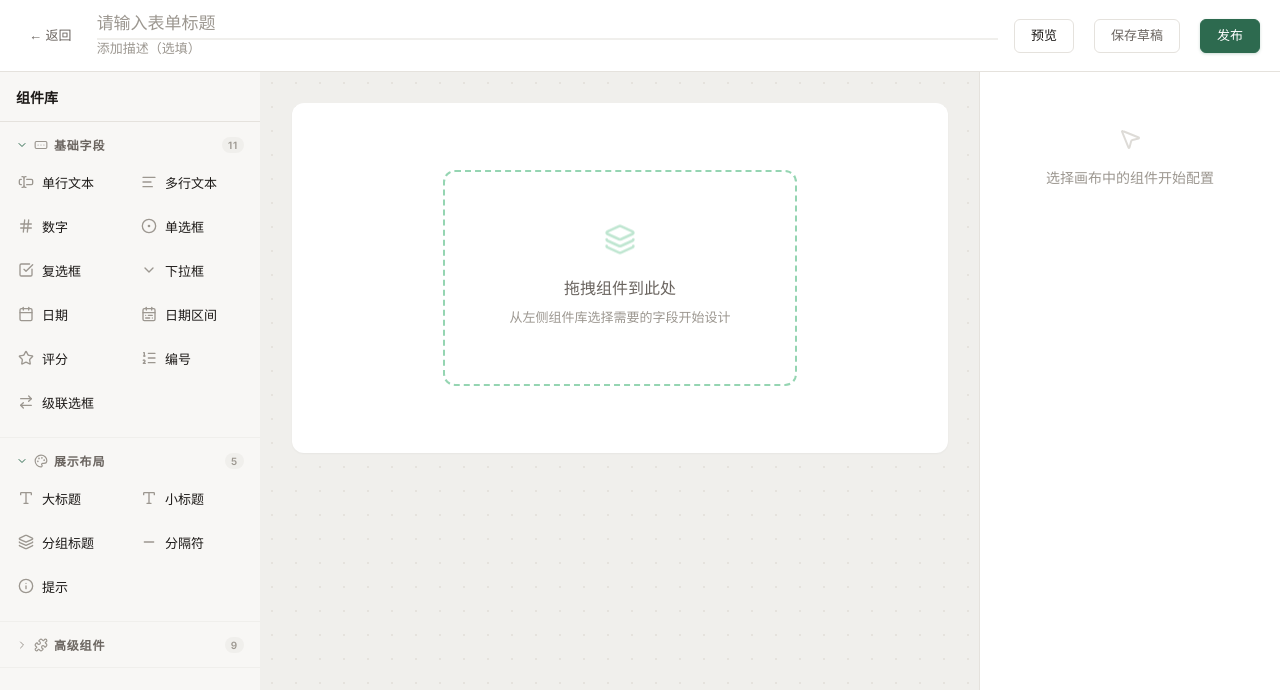
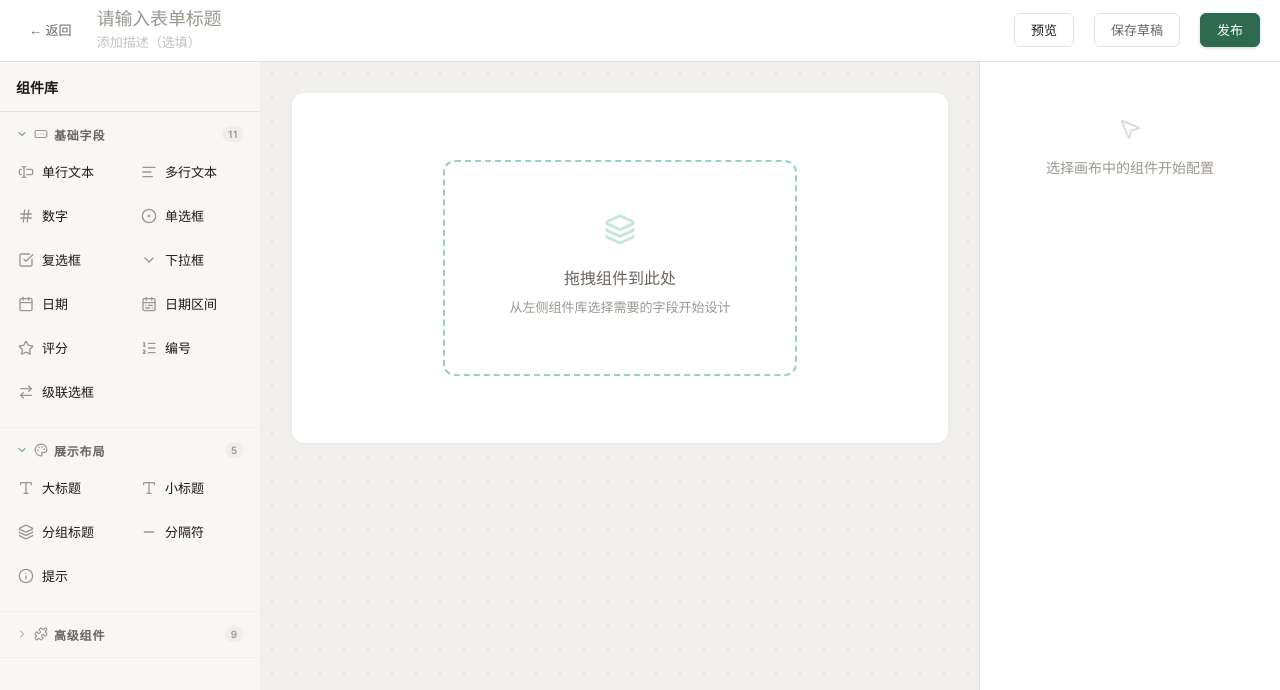
Before and after one commit to ZoHuan/FormCenter, a Vue app: page /formDesigner in a window 1280 px wide. Shown: the top 690 px of the page. Built offline with nearby package versions, Linux system fonts and the light colour scheme.

Commit message:
style: 设计器标题区域极简美化
- 无容器无边框纯排版
- 标题 18px/700/-0.01em 字间距
- 描述 13px muted

```diff
--- a/src/views/formDesigner/FormDesignerView.vue
+++ b/src/views/formDesigner/FormDesignerView.vue
@@ -255,50 +255,40 @@ function handlePublish() {
   flex: 1;
   display: flex;
   flex-direction: column;
-  gap: 1px;
-  padding: 4px 0;
+  justify-content: center;
+  gap: 2px;
+  padding: 0;
 }
 .title-input {
   border: none;
   background: transparent;
-  font-size: 17px;
-  font-weight: 600;
+  font-size: 18px;
+  font-weight: 700;
   color: var(--color-text);
   width: 100%;
   outline: none;
-  border-bottom: 2px solid var(--color-canvas);
-  padding: 2px 0 4px;
-  border-radius: 0;
-  transition: border-color 0.2s;
+  padding: 0;
+  line-height: 1.3;
+  letter-spacing: -0.01em;
 
   &::placeholder {
     color: var(--color-text-muted);
     font-weight: 400;
-  }
-  &:focus {
-    border-bottom-color: var(--color-primary);
-  }
-  &:hover:not(:focus) {
-    border-bottom-color: var(--color-border);
   }
 }
 .desc-input {
   border: none;
   background: transparent;
   font-size: 13px;
-  color: var(--color-text-secondary);
+  color: var(--color-text-muted);
   width: 100%;
   outline: none;
-  border-bottom: 1px solid transparent;
-  padding: 0 0 2px;
-  border-radius: 0;
-  transition: border-color 0.2s;
+  padding: 0;
+  line-height: 1.5;
 
   &::placeholder {
     color: var(--color-text-muted);
-  }
-  &:focus {
-    border-bottom-color: var(--color-primary);
+    opacity: 0.6;
   }
 }
 .toolbar-right {
```
